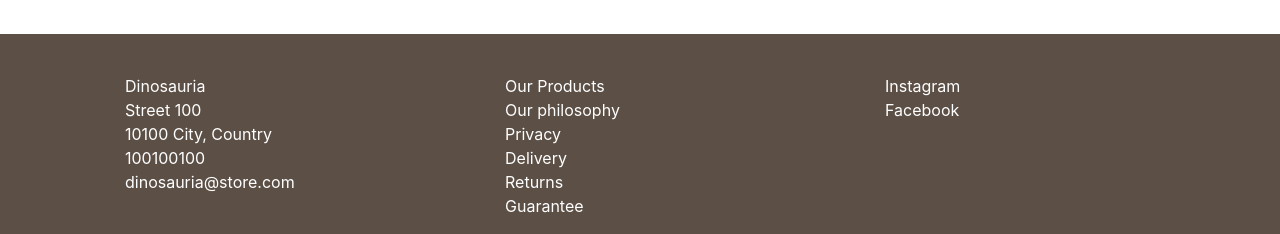
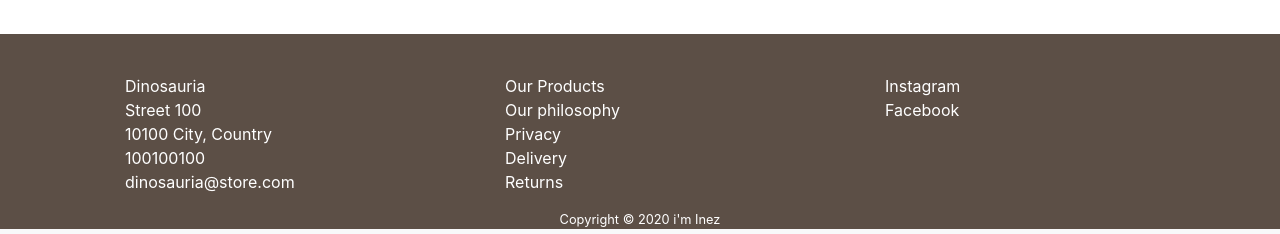
Before and after one commit to imInez/dinosauria, a Django app: page /cart/ in a window 1280 px wide. Shown: the part 862-1096 px from the top of the page. Run offline with Django 3.2, Linux system fonts and the light colour scheme; some libraries are stand-ins or nearby versions.

Commit message:
Edited footer

```diff
--- a/shop/templates/shop/base.html
+++ b/shop/templates/shop/base.html
@@ -73,7 +73,6 @@
           <li>Privacy</li>
           <li>Delivery</li>
           <li>Returns</li>
-          <li>Guarantee</li>
         </ul>
       </div>
       <div class="col">
@@ -84,6 +83,10 @@
       </div>
     </div>
   </div>
+
+  <div class="m-auto small text-center">
+    Copyright &copy; <script type="text/javascript">document.write(new Date().getFullYear()); </script> <a style="color: white !important;" href='https://www.iminez.com'>i'm Inez</a>
+</div>
 </footer>
 
 <!-- Optional JavaScript -->
```
